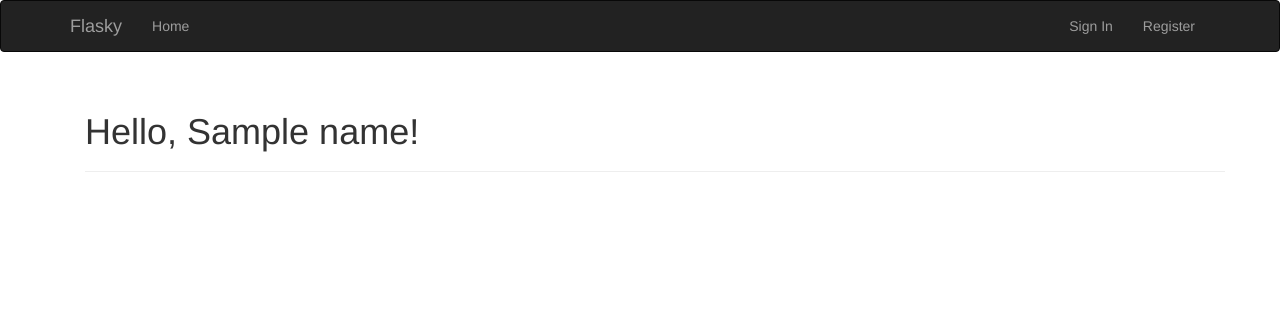
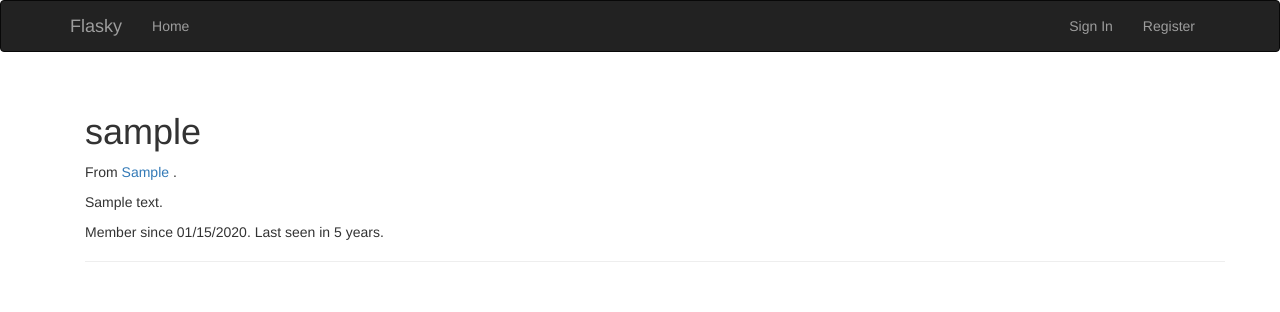
Before and after one commit to jdharms/flasky, a Flask app: template app/templates/user.html in a window 1280 px wide. Shown: the top 312 px of the page. Run offline with Flask 2, Linux system fonts and the light colour scheme; tables that the repository leaves empty hold one stand-in row (values such as "Sample post"); the template is opened without the code that fills it: values that come from a table or form of the project are taken from there, most other values are stand-ins (such as "Sample title", 1, 10 or a date in 2020); some libraries are stand-ins or nearby versions.

Commit message:
Very basic user profile pages.

```diff
--- a/app/templates/base.html
+++ b/app/templates/base.html
@@ -3,6 +3,7 @@
 
 {% block scripts %}
 {{ super() }}
+{{ moment.include_moment() }}
 {% endblock %}
 
 {% block title %}Flasky{% endblock %}
--- a/app/templates/user.html
+++ b/app/templates/user.html
@@ -3,7 +3,21 @@
 {% block page_content %}
 <div class="container">
     <div class="page-header">
-        <h1>Hello, {{name}}!</h1>
+        <h1>{{ user.username }}</h1>
+        {% if user.location %}
+        <p>
+            From <a href="http://maps.google.com/?q={{ user.location }}"> {{ user.location }} </a>.
+        </p>
+        {% endif %}
+        {% if user.about_me %}
+        <p>
+            {{ user.about_me }}
+        </p>
+        {% endif %}
+        <p>
+            Member since {{ moment(user.member_since).format('L') }}.
+            Last seen {{ moment(user.last_seen).fromNow() }}.
+        </p>
     </div>
 </div>
 {% endblock %}
```
Also changed, not shown: app/main/views.py (+8 -1 lines).
